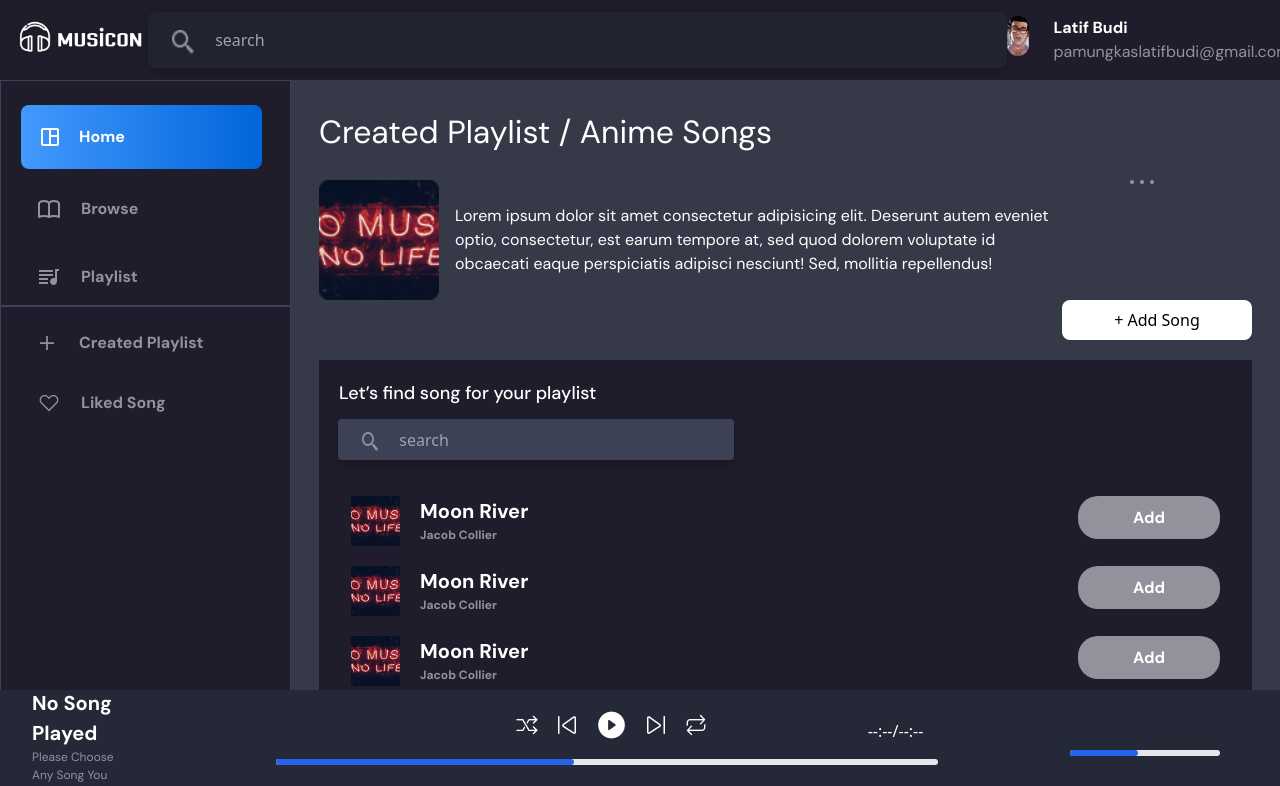
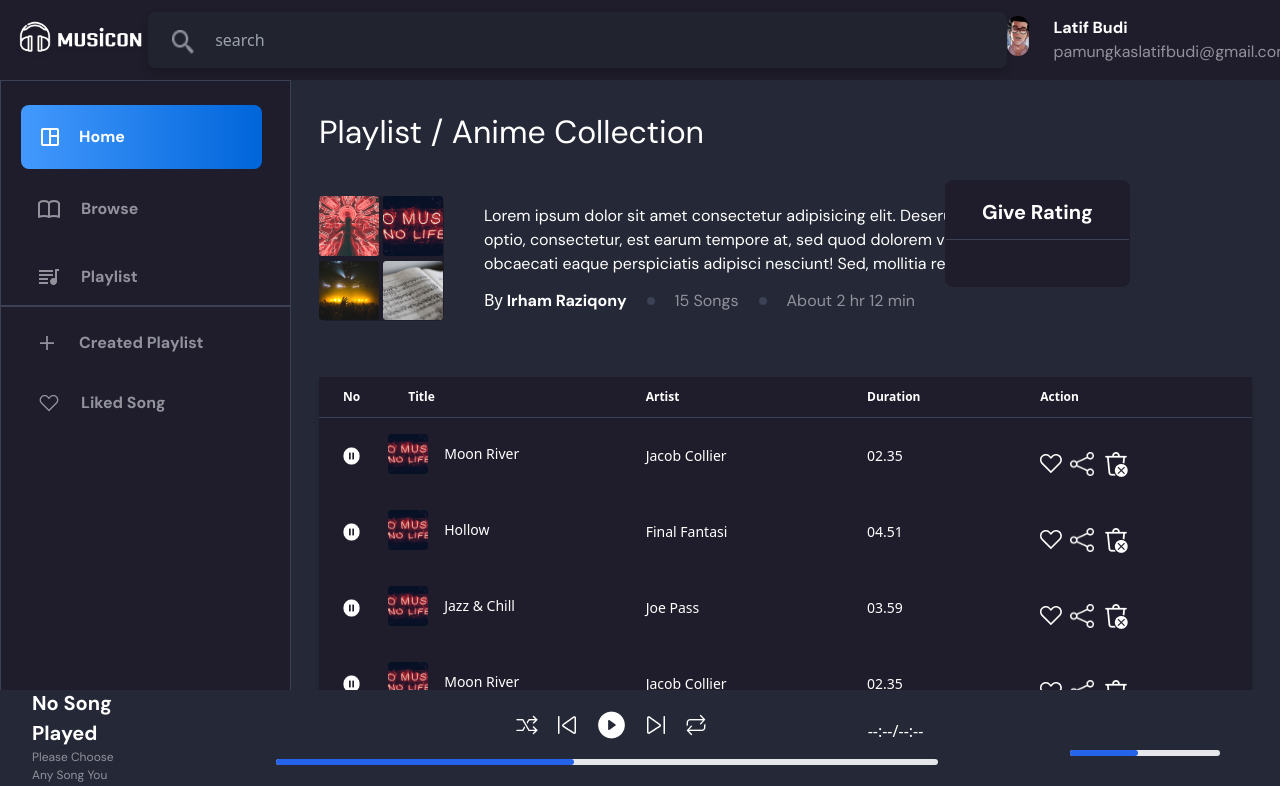
Before and after one commit to latif731/musicon, a Vue app: page /playlist/collection in a window 1280 px wide. Shown: the top 786 px of the page. Built offline with nearby package versions, Linux system fonts and the light colour scheme; some icons are missing.

Commit message:
playlist collection progress

```diff
--- a/src/components/Layout.vue
+++ b/src/components/Layout.vue
@@ -19,7 +19,7 @@ import Player from './Player.vue';
                     <SidebarBottom/>
                 </div>
             </div>
-            <div class="ml-[291px] p-7 bg-[#363947] w-full min-h-screen pb-[140px]">
+            <div class="ml-[291px] p-7 bg-[#252836] w-full min-h-screen pb-[140px]">
                 <slot></slot>
             </div>
             <Player/>
--- a/src/views/layout/playlist/PlaylistCollection.vue
+++ b/src/views/layout/playlist/PlaylistCollection.vue
@@ -12,6 +12,10 @@ import like from "@/assets/love.png";
 import share from "@/assets/share.png";
 import play from "@/assets/PlayerIcons/play.png";
 import stop from "@/assets/stop.png";
+import platlist1 from "@/assets/playlist1.png";
+import platlist2 from "@/assets/playlist2.png";
+import platlist3 from "@/assets/playlist3.png";
+import platlist4 from "@/assets/playlist4.png";
 </script>
 
 <template>
@@ -26,11 +30,25 @@ import stop from "@/assets/stop.png";
   </div>
   <div class="flex flex-col">
     <h1 class="font-kontol font-700 text-[32px] text-white">
-      Created Playlist / Anime Songs
+      Playlist / Anime Collection
     </h1>
-    <div class="flex mt-6 gap-20">
-      <div class="flex gap-4 items-center">
-        <img class="w-[120px] h-[120px]" :src="music_1" alt="" />
+    <div class="flex gap-10 items-center mt-10">
+      <div
+        class="w-[125px] h-[125px] bg-[#1F1D2B] rounded-[8px] flex flex-wrap gap-1"
+      >
+        <div class="w-[60px]">
+          <img :src="platlist1" alt="" />
+        </div>
+        <div class="w-[60px]">
+          <img :src="platlist2" alt="" />
+        </div>
+        <div class="w-[60px]">
+          <img :src="platlist3" alt="" />
+        </div>
+        <div class="w-[60px]">
+          <img :src="platlist4" alt="" />
+        </div>
+      </div>
       <div class="w-[595px]">
         <p class="font-kontol font-700 text-white">
           Lorem ipsum dolor sit amet consectetur adipisicing elit. Deserunt
@@ -38,19 +56,37 @@ import stop from "@/assets/stop.png";
           dolorem voluptate id obcaecati eaque perspiciatis adipisci nesciunt!
           Sed, mollitia repellendus!
         </p>
+        <div class="flex mt-3 gap-5 items-center">
+          <p class="text-white">
+            By
+            <span class="font-kontol text-white font-[700]"
+              >Irham Raziqony</span
+            >
+          </p>
+          <div
+            class="boder border-[#3C4156] rounded-lg w-2 h-2 bg-[#3C4156]"
+          ></div>
+          <p class="text-[#92929D] font-kontol font-[400]">15 Songs</p>
+          <div
+            class="boder border-[#3C4156] rounded-lg w-2 h-2 bg-[#3C4156]"
+          ></div>
+          <p class="text-[#92929D] font-kontol font-[400]">About 2 hr 12 min</p>
         </div>
       </div>
-      <div>
-        <img :src="toggle" alt="" />
     </div>
+    <div
+      class="border border-[#1F1D2B] bg-[#1F1D2B] rounded-[8px] w-[185px] h-[107px] absolute right-[150px] top-[180px]"
+    >
+      <p class="font-kontol font-[700] text-[20px] border-b border-b-[#3C4156] text-white pt-4 pb-3 text-center">Give Rating</p>
+
     </div>
-    <div class="flex justify-end" v-if="true">
+    <!-- <div class="flex justify-end" v-if="true">
       <button class="p-2 bg-[#FFFFFF] rounded-lg w-[190px]">+ Add Song</button>
-    </div>
-    <div class="flex justify-end" v-if="false">
+    </div> -->
+    <!-- <div class="flex justify-end" v-if="false">
       <button class="p-2 bg-[#FFFFFF] rounded-lg w-[190px]">Close</button>
-    </div>
-    <div class="bg-[#1F1D2B] pb-5 pl-2 pt-2 pr-2 mt-5">
+    </div> -->
+    <!-- <div class="bg-[#1F1D2B] pb-5 pl-2 pt-2 pr-2 mt-5">
       <h2 class="text-white font-[500] text-[18px] font-kontol p-3">
         Let’s find song for your playlist
       </h2>
@@ -122,10 +158,10 @@ import stop from "@/assets/stop.png";
           </button>
         </div>
       </div>
-    </div>
-    <div class="flex-grow">
+    </div> -->
+    <div class="flex-grow mt-10">
       <div class="relative shadow-md sm:rounded-lg mt-4">
-        <div class="max-h-[320px] overflow-y-auto">
+        <div class="max-h-[500px] overflow-y-auto">
           <table
             class="w-full text-sm text-left rtl:text-right text-gray-500 dark:text-gray-400 overflow-y-scroll"
           >
@@ -633,7 +669,7 @@ import stop from "@/assets/stop.png";
         </div>
       </div>
       <div class="text-center mt-8">
-        <button class="p-2 bg-[#FFFFFF] rounded-lg w-[500px]">+ Create</button>
+        <!-- <button class="p-2 bg-[#FFFFFF] rounded-lg w-[500px]">+ Create</button> -->
       </div>
     </div>
   </div>
```
Lines whose indentation alone changed are shown as unchanged.
